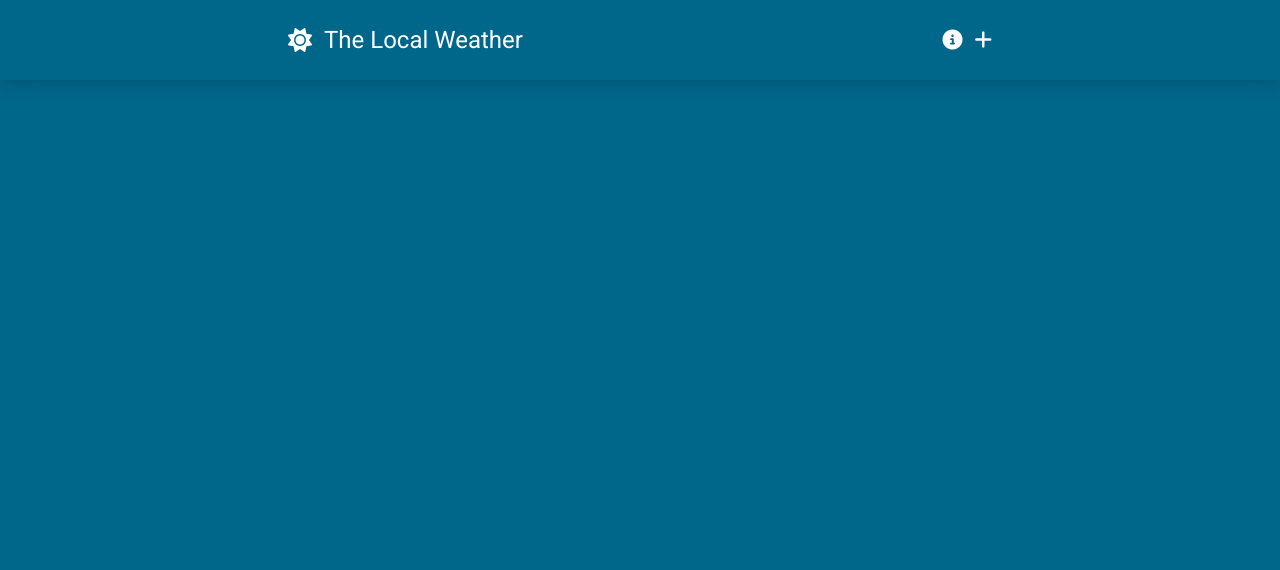
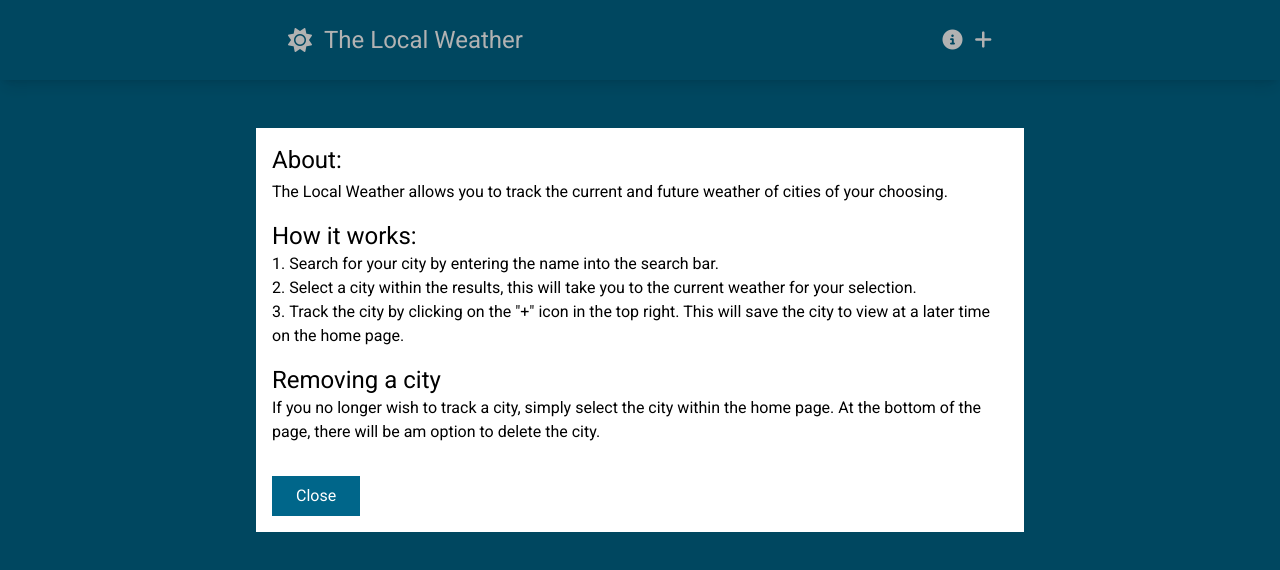
Before and after one commit to thapa-sabin/weather-vue, a Vue app in the folder vue-project/: page / in a window 1280 px wide. Shown: the top 570 px of the page. Built offline with nearby package versions, Linux system fonts and the light colour scheme.

Commit message:
Adding a reusable Modal component

```diff
--- /dev/null
+++ b/vue-project/src/components/BaseModal.vue
@@ -0,0 +1,20 @@
+<template>
+    <div class = "absolute w-full bg-black bg-opacity-30 h-screen top-0 left-0 flex justify-center px-8">
+        <div class = "p-4 bg-white self-start mt-32 max-w-screen-md">
+            <slot />
+            <button class="text-white mt-8 bg-weather-primary py-2 px-6">Close</button>
+        </div>
+    </div>
+</template>
+
+<script setup>
+defineProps({
+    modalActive: {
+
+    }
+})
+</script>
+
+<style lang="scss" scoped>
+
+</style>
--- a/vue-project/src/components/SiteNavigation.vue
+++ b/vue-project/src/components/SiteNavigation.vue
@@ -12,10 +12,44 @@
                 <i class="fa-solid fa-circle-info text-xl hover:text-weather-secondary duration-150 cursor-pointer"></i>
                 <i class="fa-solid fa-plus text-xl hover:text-weather-secondary duration-150 cursor-pointer"></i>
             </div>
+
+            <BaseModal>
+                <div class="text-black">
+          <h1 class="text-2xl mb-1">About:</h1>
+          <p class="mb-4">
+            The Local Weather allows you to track the current and
+            future weather of cities of your choosing.
+          </p>
+          <h2 class="text-2xl">How it works:</h2>
+          <ol class="list-decimal list-inside mb-4">
+            <li>
+              Search for your city by entering the name into the
+              search bar.
+            </li>
+            <li>
+              Select a city within the results, this will take
+              you to the current weather for your selection.
+            </li>
+            <li>
+              Track the city by clicking on the "+" icon in the
+              top right. This will save the city to view at a
+              later time on the home page.
+            </li>
+          </ol>
+
+          <h2 class="text-2xl">Removing a city</h2>
+          <p>
+            If you no longer wish to track a city, simply select
+            the city within the home page. At the bottom of the
+            page, there will be am option to delete the city.
+          </p>
+        </div>
+            </BaseModal>
         </nav>
     </header>
 </template>
 
 <script setup>
 import { RouterLink } from 'vue-router';
+import BaseModal from './BaseModal.vue';
 </script>
```
